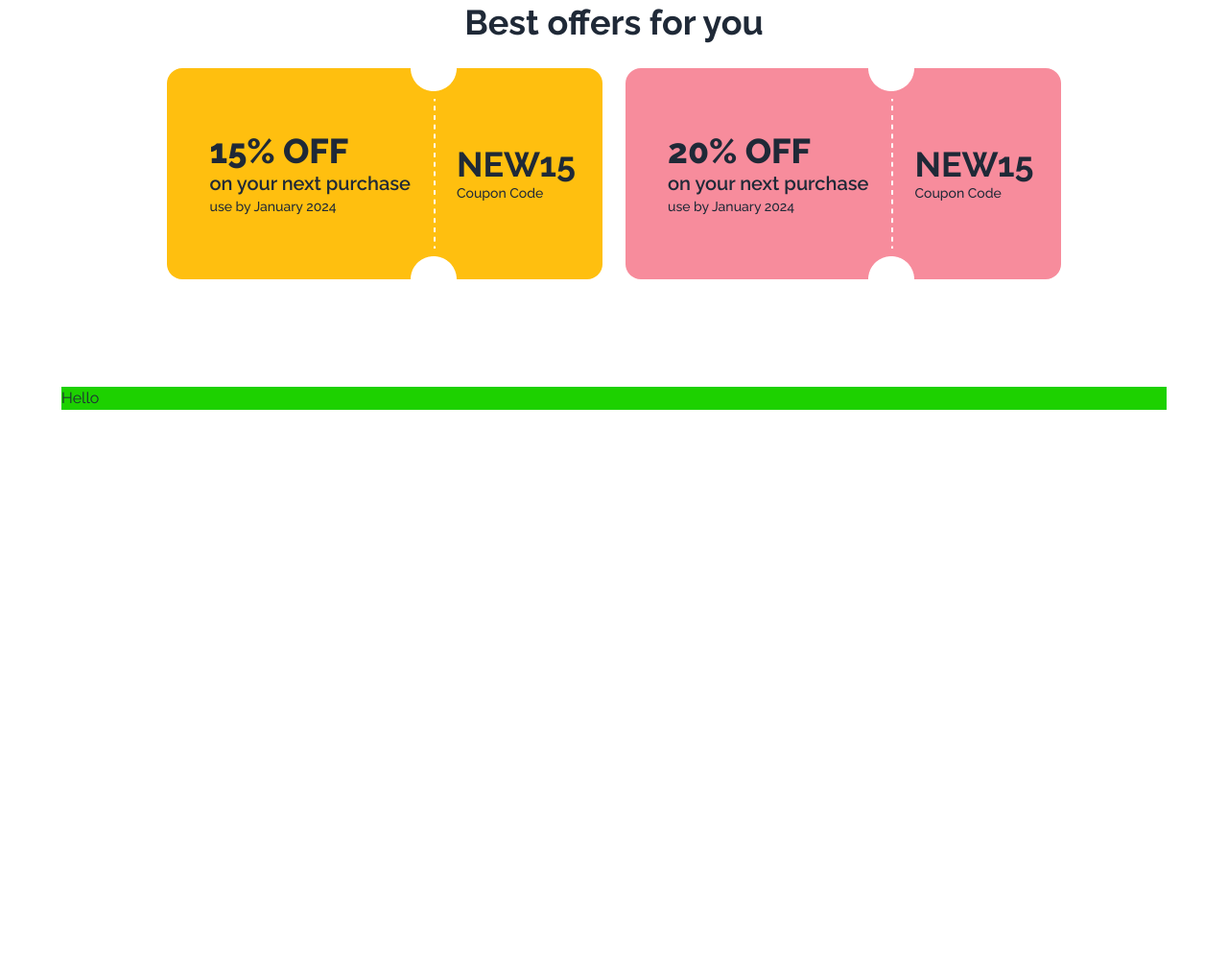
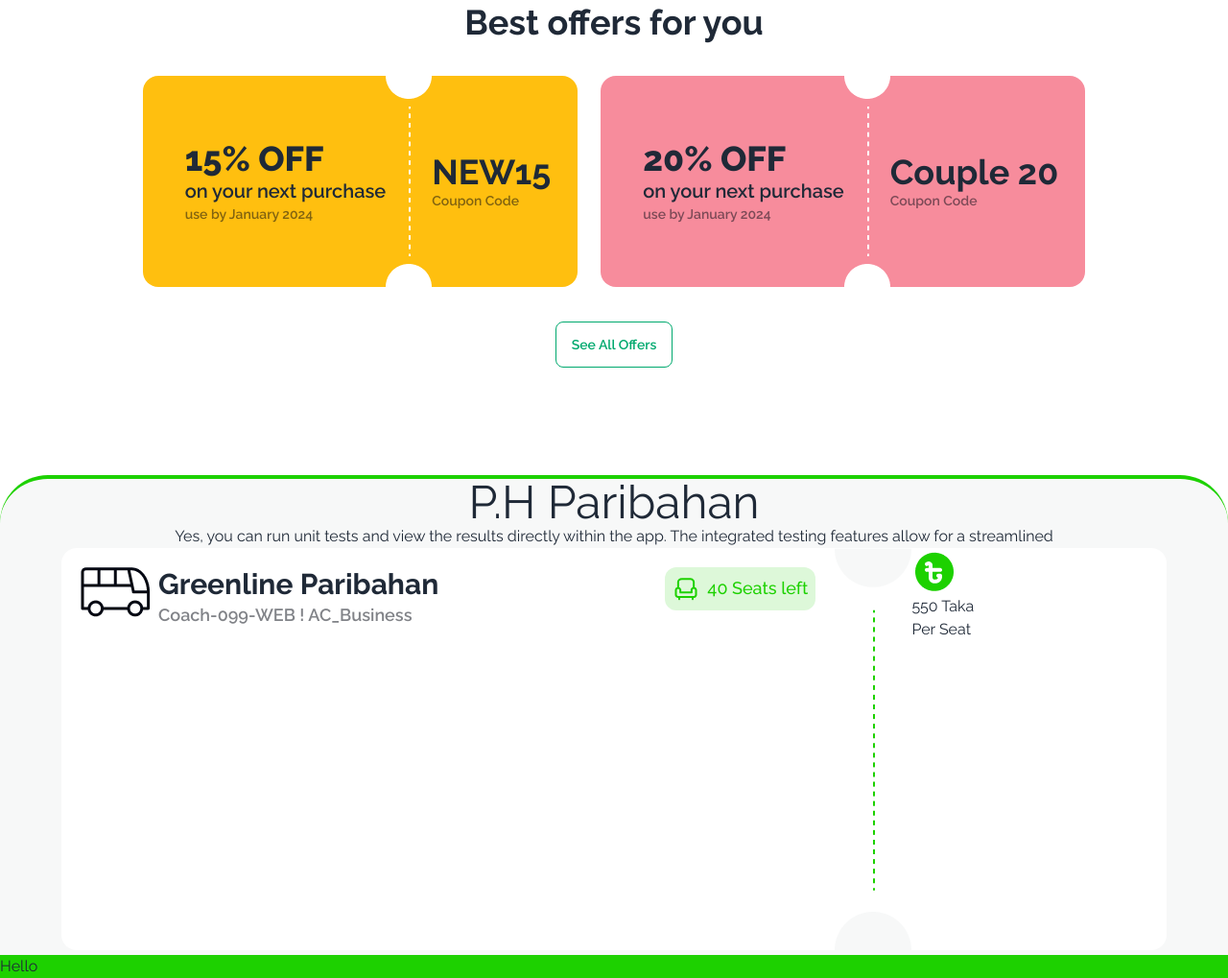
Before and after one commit to ah-sunny/Bus-Ticket, a plain HTML site: page index.html in a window 1280 px wide. Shown: the part 1013-2032 px from the top of the page at 96% size. Before the commit the page ends 1440 px from the top, so only its background shows below. Drawn offline with nearby package versions, Linux system fonts and the light colour scheme.

Commit message:
added info heading

```diff
--- a/index.html
+++ b/index.html
@@ -14,8 +14,8 @@
         extend: {
           colors: {
             "primary-clr": '#1DD100',
-            "siteName-clr": '#03071280',
-            "site-bg" : '#F7F8F8'
+            "seatName-clr": '#03071280',
+            "seat-bg" : '#F7F8F8'
           }
         }
       }
@@ -33,8 +33,8 @@
   </style>
 
 </head>
-<body class="w-[90%] m-auto font-raleway">
-    <header class="my-6 space-y-8">
+<body class=" m-auto font-raleway">
+    <header class="w-[90%] m-auto my-6 space-y-8">
         <nav class="flex justify-between">
             <div  class=" text-4xl font-extrabold">
                 <p>P-Ticket</p>
@@ -63,8 +63,9 @@
 
     </header>
     <main>
-        <section class=" my-28">
-            <h1 class="text-4xl font-bold text-center m-auto mb-7">Best offers for you</h1>
+        <!-- Coupon  -->
+        <section class="w-[90%] m-auto my-28 flex flex-col space-y-9">
+            <h1 class="text-4xl font-bold text-center m-auto ">Best offers for you</h1>
             <!-- coupon -->
             <div class=" flex gap-6 justify-center">
 
@@ -72,7 +73,7 @@
                     <div class="pl-11 flex flex-col justify-center ">
                         <h1 class="text-4xl font-extrabold ">15% OFF</h1>
                         <p class="text-xl font-semibold">on your next purchase</p>
-                        <p class="text-sm font-medium">use by January 2024</p>
+                        <p class="text-sm text-seatName-clr font-semibold">use by January 2024</p>
                     </div>
                     <div>
                        <img src="./images/cupon-devider.png" alt="">
@@ -80,7 +81,7 @@
                     </div>
                     <div class="pr-7 flex flex-col justify-center ">
                         <h1 class="text-4xl font-bold">NEW15</h1>
-                        <p class="text-sm font-medium">Coupon Code</p>
+                        <p class="text-sm text-seatName-clr font-semibold">Coupon Code</p>
                     </div>
 
                 </div>
@@ -89,24 +90,73 @@
                     <div class="pl-11 flex flex-col justify-center ">
                         <h1 class="text-4xl font-extrabold ">20% OFF</h1>
                         <p class="text-xl font-semibold">on your next purchase</p>
-                        <p class="text-sm font-medium">use by January 2024</p>
+                        <p class="text-sm text-seatName-clr font-semibold">use by January 2024</p>
                     </div>
                     <div>
                        <img src="./images/cupon-devider.png" alt="">
 
                     </div>
                     <div class="pr-7 flex flex-col justify-center ">
-                        <h1 class="text-4xl font-bold">NEW15</h1>
-                        <p class="text-sm font-medium">Coupon Code</p>
+                        <h1 class="text-4xl font-bold">Couple 20</h1>
+                        <p class="text-sm text-seatName-clr font-semibold">Coupon Code</p>
+                    </div>
+                </div>
+
+            </div>
+            <button class="btn btn-outline btn-success m-auto">See All Offers</button>
+
+        </section>
+
+        <!-- seat -->
+        <section class="w-full h-[500px] rounded-t-[50px] bg-[#F7F8F8] border-t-4 border-primary-clr  ">
+            <!-- heading -->
+            <div class=" text-center m-auto">
+                <h1 class="text-5xl">P.H Paribahan</h1>
+                <p>Yes, you can run unit tests and view the results directly within the app. The
+                    integrated testing features allow for a streamlined </p>
+            </div>
+            <!-- bus info details -->
+            <div class="bg-white rounded-2xl flex w-[90%] m-auto ">
+
+
+                <div class="w-[70%] flex justify-between p-5">
+                    <!-- info heading -->
+                    <div class=" w-[100%] flex justify-between">
+                        <div class="flex gap-2">
+                            <div>
+                                <img src="./images/bus-logo.png" alt="">
+                            </div>
+                            <div>
+                                <h1 class="text-3xl font-bold">Greenline Paribahan</h1>
+                                <p class="text-lg text-seatName-clr font-semibold">Coach-099-WEB ! AC_Business</p>
+                            </div>
+                        </div>
+                        <div class="aviable-seat-number">
+                            <div class="flex gap-2 p-2 rounded-xl text-lg font-medium text-primary-clr bg-[#1DD10026]">
+                                <img  src="./images/seat-green.png" alt="">
+                                <p><span>40</span> Seats left</p>
+                            </div>
+                        </div>
+                    </div>
+                    <!-- info details -->
+                    <div>
+
                     </div>
 
                 </div>
+
+
+            <!-- divider -->
+                <div><img src="./images/info-devider.png" alt=""> </div>
+                <div><img src="./images/fare.png" alt="">
+                    <h1>550 Taka</h1>
+                    <p>Per Seat</p>
+                </div>
+
+
             </div>
 
-
-
         </section>
-
     </main>
 
 
```
